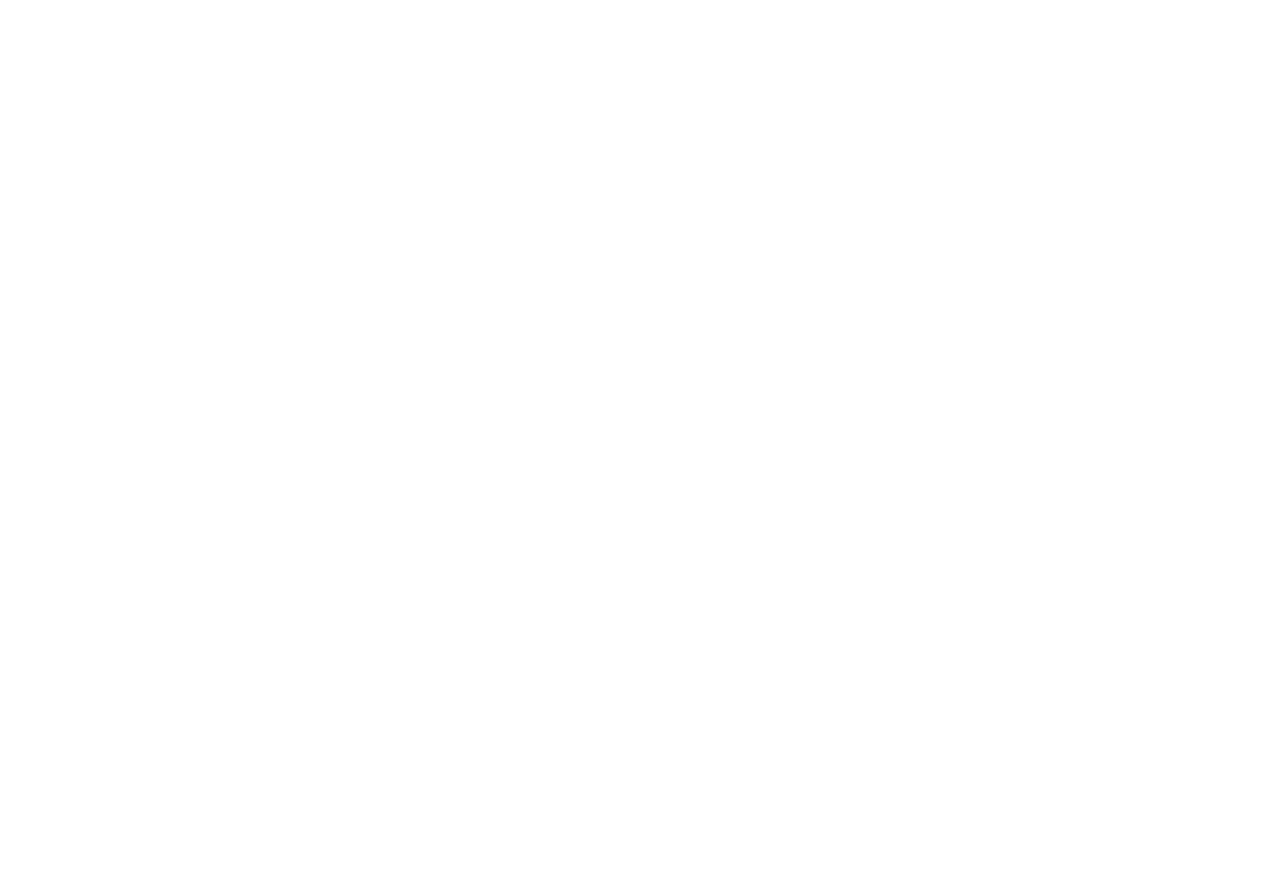
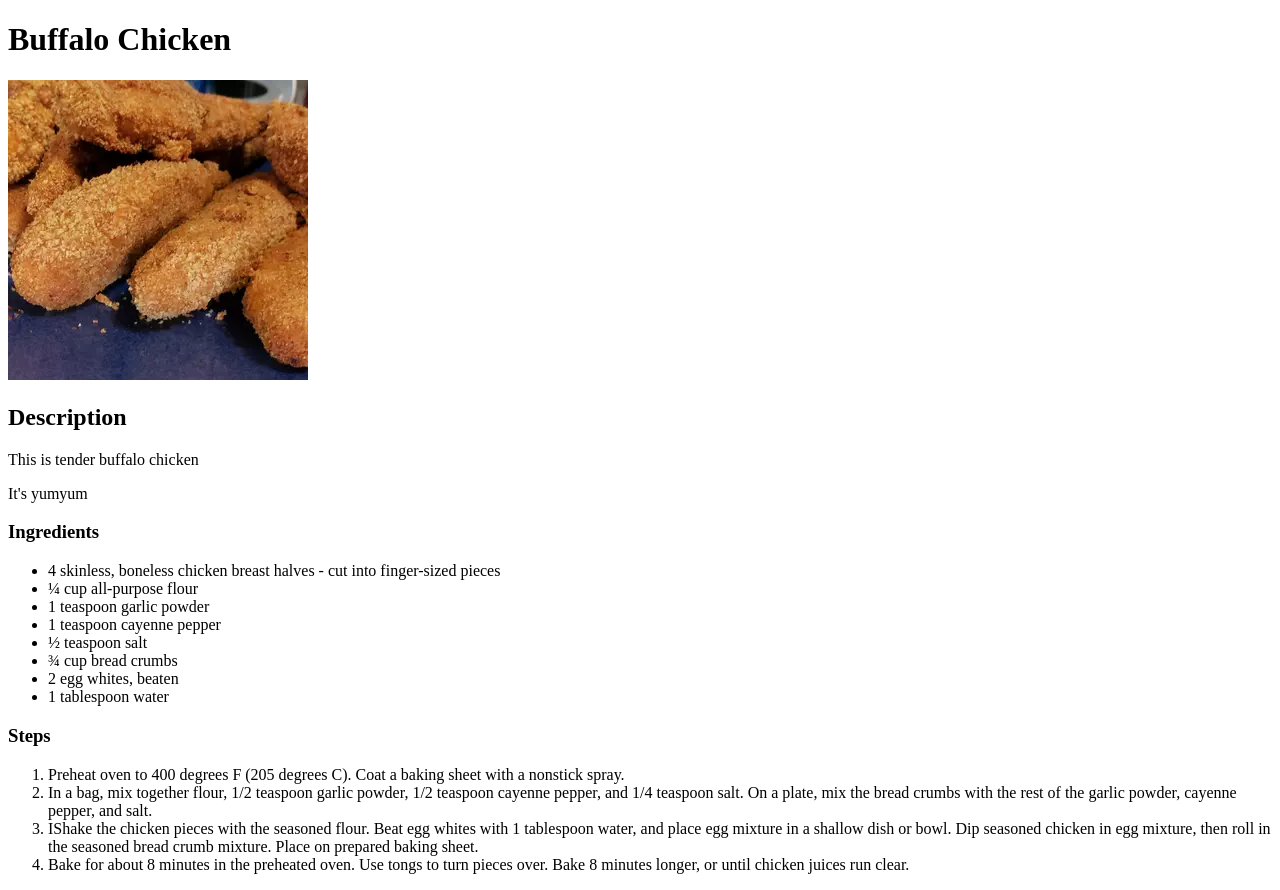
Before and after one commit to kole-wc/odin-recipes, a plain HTML site: page recipes/chicken.html in a window 1280 px wide. Before the commit the page ends 800 px from the top, so only its background shows below. Drawn offline with Linux system fonts and the light colour scheme.

Commit message:
Add and fix buffalo chicken recipe

```diff
--- a/recipes/chicken.html
+++ b/recipes/chicken.html
@@ -0,0 +1,34 @@
+<!DOCTYPE html>
+<html lang="en">
+    <head>
+        <meta charset="UTF-8">
+        <meta http-equiv="X-UA-Compatible" content="IE=edge">
+        <meta name="viewport" content="width=device-width, initial-scale=1.0">
+        <title>Buffalo Chicken - Odin Recipes</title>
+    </head>
+    <body>
+        <h1>Buffalo Chicken</h1>
+        <img src="../images/chicken.png" alt="Buffalo Chicken">
+        <h2>Description</h2>
+        <p>This is tender buffalo chicken</p>
+        <p>It's yumyum</p>
+        <h3>Ingredients</h3>
+        <ul>
+            <li>4 skinless, boneless chicken breast halves - cut into finger-sized pieces</li>
+            <li>¼ cup all-purpose flour</li>
+            <li>1 teaspoon garlic powder</li>
+            <li>1 teaspoon cayenne pepper</li>
+            <li>½ teaspoon salt</li>
+            <li>¾ cup bread crumbs</li>
+            <li>2 egg whites, beaten</li>
+            <li>1 tablespoon water</li>
+        </ul>
+        <h3>Steps</h3>
+        <ol>
+            <li>Preheat oven to 400 degrees F (205 degrees C). Coat a baking sheet with a nonstick spray.</li>
+            <li>In a bag, mix together flour, 1/2 teaspoon garlic powder, 1/2 teaspoon cayenne pepper, and 1/4 teaspoon salt. On a plate, mix the bread crumbs with the rest of the garlic powder, cayenne pepper, and salt.</li>
+            <li>IShake the chicken pieces with the seasoned flour. Beat egg whites with 1 tablespoon water, and place egg mixture in a shallow dish or bowl. Dip seasoned chicken in egg mixture, then roll in the seasoned bread crumb mixture. Place on prepared baking sheet.</li>
+            <li>Bake for about 8 minutes in the preheated oven. Use tongs to turn pieces over. Bake 8 minutes longer, or until chicken juices run clear.</li>
+        </ol>
+    </body>
+</html>
```
Also changed, not shown: index.html (+4 -1 lines).
